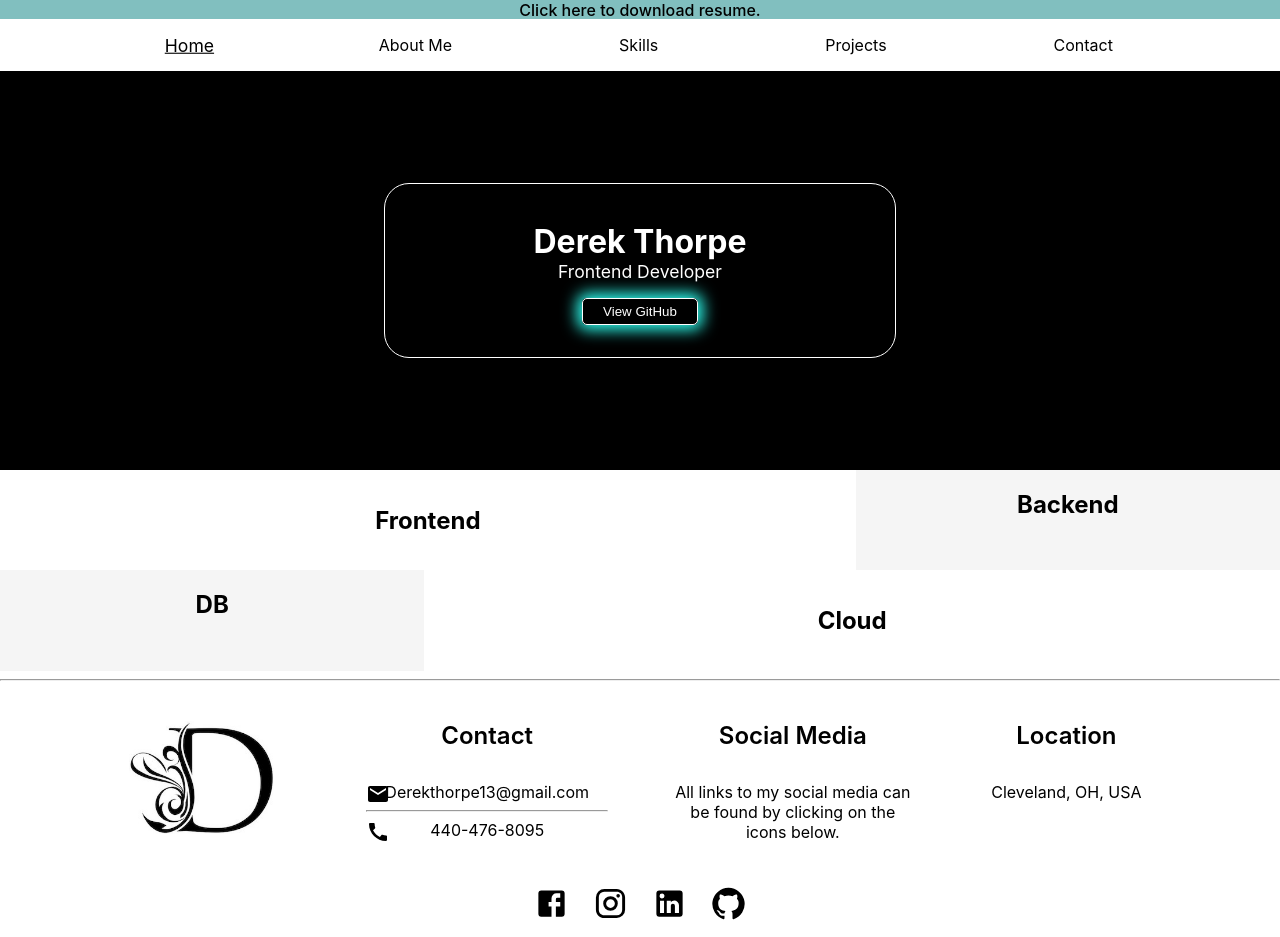
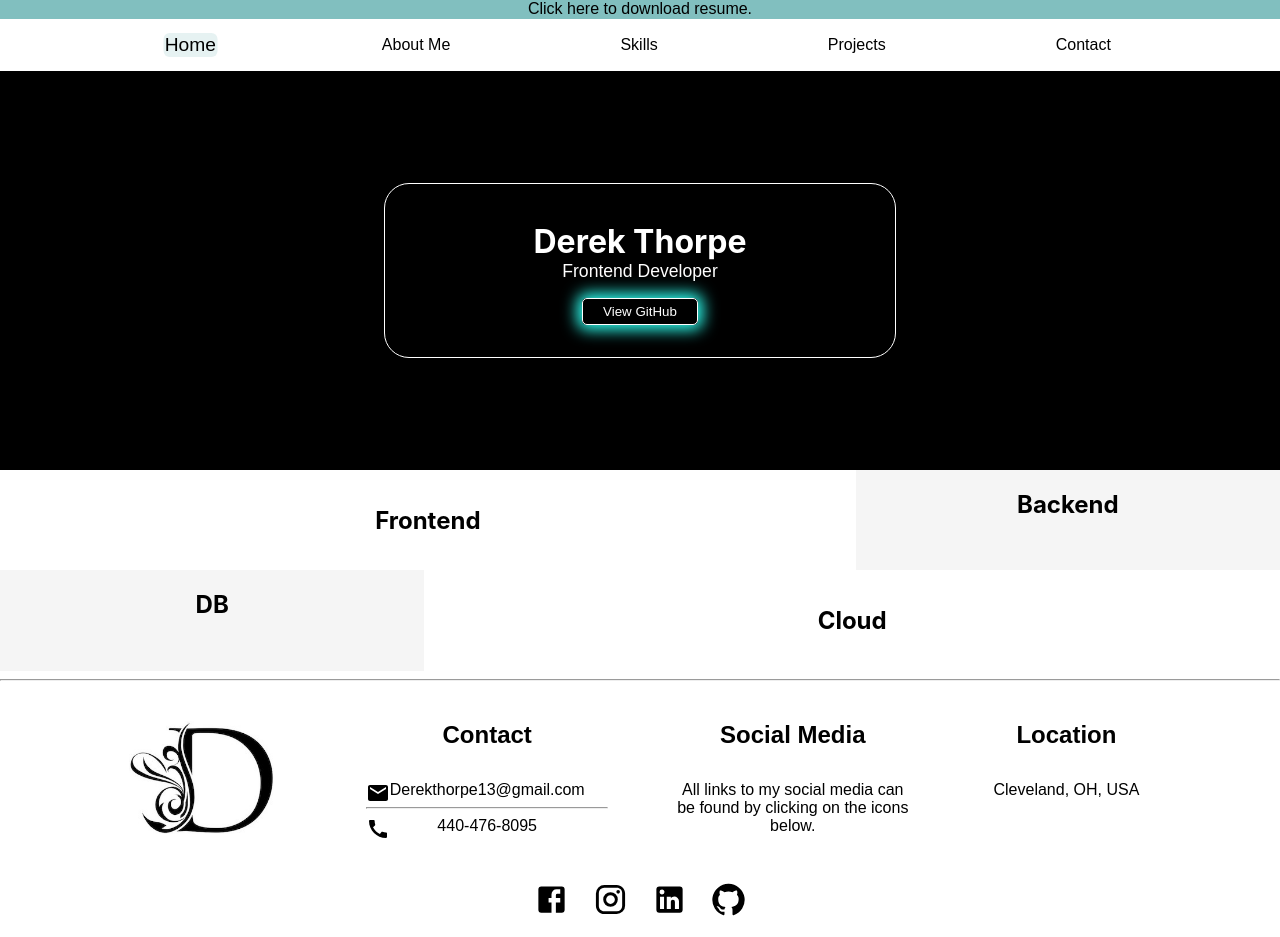
Before and after one commit to DThorpe13/2023_portfolio, a React (Create React App) app: page / in a window 1280 px wide. In both pictures the pointer is over the link "Home". Built offline with nearby package versions, Linux system fonts and the light colour scheme.

Commit message:
updated nav

```diff
--- a/src/App.css
+++ b/src/App.css
@@ -47,6 +47,10 @@ p {
 }
 
 /* global containers */
+
+p, a {
+  font-family: Arial, Helvetica, sans-serif;
+}
 
 .columns-container {
   display: flex;
--- a/src/components/nav/header.css
+++ b/src/components/nav/header.css
@@ -8,10 +8,12 @@
 .nav-bar a {
     color: black;
     text-decoration: none;
+    padding: 1px;
 }
 .nav-bar a:hover {
     cursor: pointer;
-    transform: scale(1.1);
-    font-size: bold;
-    text-decoration: underline;
+    transform: scale(1.2);
+    font-weight: 500;
+    background-color: rgb(129,191,191, 0.2);
+    border-radius: 5px;
 }
```
